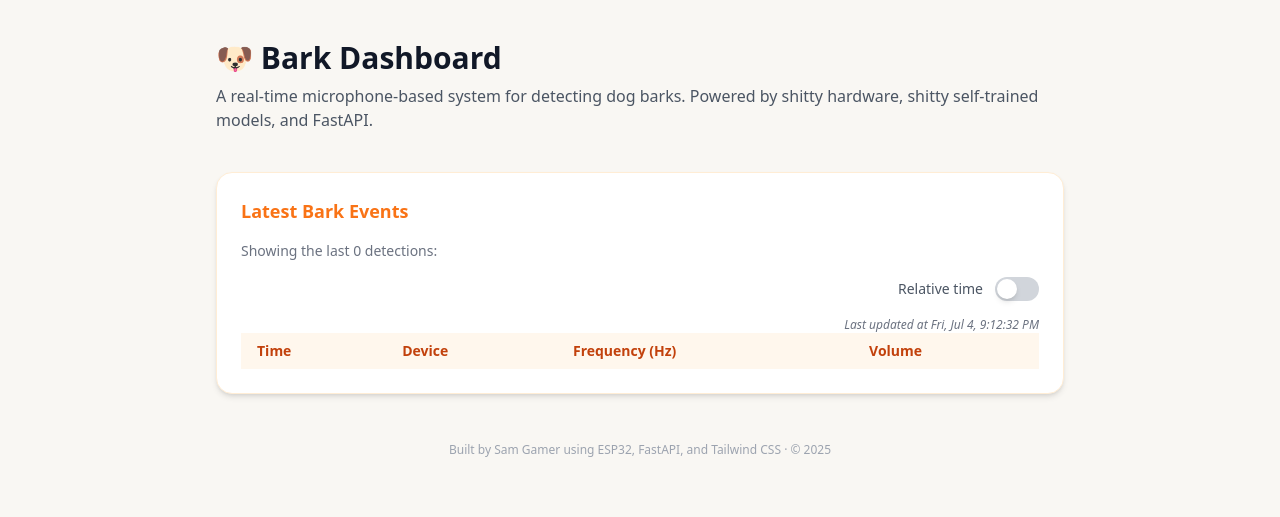
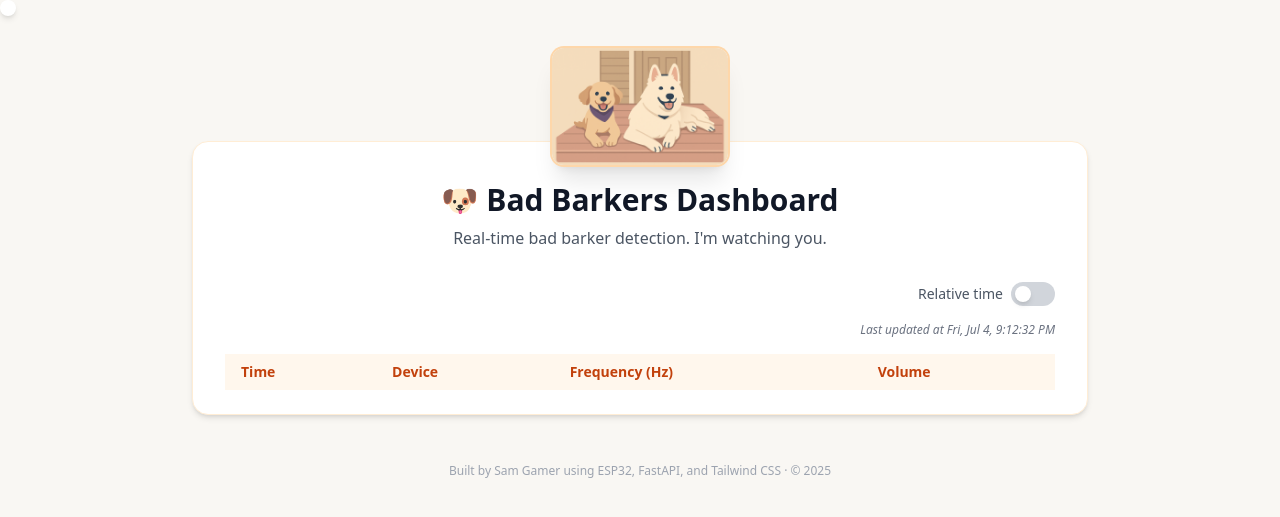
Before and after one commit to chromeunagi/bark-fastapi, a FastAPI app: page / in a window 1280 px wide. Shown: the top 517 px of the page. Run offline with FastAPI, Linux system fonts and the light colour scheme; data that the repository does not hold is empty; some libraries are stand-ins or nearby versions.

Commit message:
rework the look, simplify and add hero image

```diff
--- a/main.py
+++ b/main.py
@@ -1,11 +1,13 @@
 from fastapi import FastAPI, Request
 from fastapi.templating import Jinja2Templates
+from fastapi.staticfiles import StaticFiles
 from pydantic import BaseModel
 from datetime import datetime
 from typing import List
 from google.cloud import firestore
 
 app = FastAPI()
+app.mount("/assets", StaticFiles(directory="assets"), name="assets")
 templates = Jinja2Templates(directory="templates")
 
 db = firestore.Client()
--- a/templates/index.html
+++ b/templates/index.html
@@ -2,6 +2,7 @@
 <html lang="en">
 
 <head>
+
     <meta charset="UTF-8" />
     <meta name="viewport" content="width=device-width, initial-scale=1.0" />
     <title>Bark Dashboard</title>
@@ -53,34 +54,36 @@
 
 </head>
 
-<body class="text-gray-900 font-sans">
-    <div class="max-w-4xl mx-auto px-6 py-10">
-        <div class="mb-10">
-            <h1 class="text-3xl font-bold text-gray-900 mb-2">🐶 Bark Dashboard</h1>
-            <p class="text-base text-gray-600">A real-time microphone-based system for detecting dog barks. Powered by
-                shitty hardware, shitty self-trained models, and FastAPI.</p>
+<body class="bg-[#f9f7f3] text-gray-900 font-sans">
+    <div class="dot bg-white w-4 h-4 rounded-full shadow-md transform transition duration-300"></div>
+    <div class="flex justify-center mt-8 relative z-10">
+        <img src="/assets/dogs.png" alt="Cute Dogs"
+            class="w-32 md:w-40 lg:w-44 rounded-xl shadow-xl ring-2 ring-orange-200" />
     </div>
 
-        <div class="bg-white rounded-2xl shadow-md p-6 mb-8 border border-orange-100">
-            <h2 class="text-lg font-semibold text-orange-500 mb-4">Latest Bark Events</h2>
-            <p class="text-sm text-gray-500 mb-4">Showing the last {{ barks|length }} detections:</p>
+    <div
+        class="max-w-4xl mx-auto mt-[-1.5rem] bg-white rounded-2xl shadow-md px-8 pt-10 pb-6 border border-orange-100 relative z-0">
 
-            <div class="overflow-x-auto">
-                <div class="flex items-center justify-end mb-4">
-                    <span class="text-sm text-gray-600 mr-3">Relative time</span>
-                    <label class="relative inline-flex items-center cursor-pointer">
-                        <input type="checkbox" id="timeToggle" class="sr-only peer">
-                        <div
-                            class="w-11 h-6 bg-gray-300 rounded-full peer-checked:bg-orange-400 transition-colors duration-300">
+        <!-- Title and subtitle -->
+        <div class="text-center max-w-xl mx-auto mb-8">
+            <h1 class="text-3xl font-bold text-gray-900">🐶 Bad Barkers Dashboard</h1>
+            <p class="text-base text-gray-600 mt-2">
+                Real-time bad barker detection. I'm watching you.
+            </p>
         </div>
-                        <div
-                            class="absolute left-0.5 top-0.5 w-5 h-5 bg-white rounded-full shadow-md transform transition-transform duration-300 peer-checked:translate-x-5">
+<!-- Controls -->
+<div class="flex justify-end items-center gap-2 mb-4">
+    <label for="timeToggle" class="text-sm text-gray-600">Relative time</label>
+
+    <button id="timeToggle" role="switch" aria-checked="false"
+        class="w-11 h-6 flex items-center bg-gray-300 rounded-full p-1 transition duration-300 focus:outline-none">
+        <div class="dot bg-white w-4 h-4 rounded-full shadow-md transform transition duration-300"></div>
+    </button>
 </div>
-                    </label>
-                </div>
-                <p id="last-updated" class="text-xs text-gray-500 mt-4 text-right italic">
+        <p id="last-updated" class="text-xs text-gray-500 text-right italic mb-4">
             Last updated at —
         </p>
+
         <table class="min-w-full text-sm text-left text-gray-700">
             <thead class="bg-orange-50 text-orange-700 font-medium">
                 <tr>
@@ -96,7 +99,6 @@
                 </tr>
             </tbody>
         </table>
-            </div>
         </div>
     <footer class="text-center text-xs text-gray-400 mt-12">
         <p>Built by Sam Gamer using ESP32, FastAPI, and Tailwind CSS · © {{ now().year }}</p>
@@ -165,7 +167,7 @@
             const response = await fetch("/barks-json");
             const barks = await response.json();
 
-            const useRelative = document.getElementById("timeToggle").checked;
+            const useRelative = document.getElementById("timeToggle").getAttribute("aria-checked") === "true";
             const tbody = document.getElementById("bark-table-body");
 
             const existingRows = Array.from(tbody.children);
@@ -217,7 +219,8 @@
         }
 
         function refreshTimeFormat() {
-            const useRelative = document.getElementById("timeToggle").checked;
+            const useRelative = document.getElementById("timeToggle").getAttribute("aria-checked") === "true";
+
             const rows = document.querySelectorAll("#bark-table-body tr");
 
             rows.forEach(row => {
@@ -227,6 +230,24 @@
             });
         }
 
+            const toggleBtn = document.getElementById("timeToggle");
+
+            toggleBtn.addEventListener("click", () => {
+                const isChecked = toggleBtn.getAttribute("aria-checked") === "true";
+                toggleBtn.setAttribute("aria-checked", String(!isChecked));
+
+                // animate the toggle dot
+                const dot = toggleBtn.querySelector(".dot");
+                dot.classList.toggle("translate-x-5"); // shift to right
+                dot.classList.toggle("bg-orange-400");
+                toggleBtn.classList.toggle("bg-orange-200");
+                toggleBtn.classList.toggle("bg-gray-300");
+
+                // rerender table with new time format
+                fetchBarks();
+                refreshTimeFormat();
+            });
+
         // Initial fetch
         fetchBarks();
 
@@ -235,11 +256,6 @@
 
         // Update "last updated" every second
         setInterval(updateLastUpdatedDisplay, 1000);
-
-        // Rerender table when toggle flips
-        document.getElementById("timeToggle").addEventListener("change", fetchBarks);
-        document.getElementById("timeToggle").addEventListener("change", refreshTimeFormat);
-
     </script>
 </body>
 
```
Also changed, not shown: assets/dogs.png (added), assets/leo_bark.png (added), assets/sierra_bark.png (added). Lines whose indentation alone changed are shown as unchanged.
